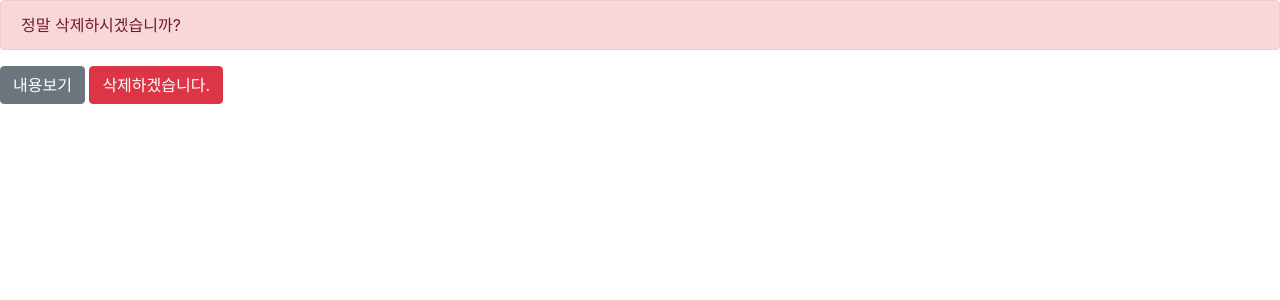
After one commit to shinhonggyu/Django_CRUD2, a Django app: page /crud2/3/delete/ in a window 1280 px wide. The commit adds this page. Shown: the top 300 px of the page. Run offline with Django 3.2, Linux system fonts and the light colour scheme; data comes from the database, SQL or seed files in the repository; both versions use the stored data as it was after the commit; some libraries are stand-ins or nearby versions.

Commit message:
post_delete_FBV

```diff
--- /dev/null
+++ b/crud2/templates/crud2/post_confirm_delete.html
@@ -0,0 +1,15 @@
+<link rel="stylesheet" href="https://stackpath.bootstrapcdn.com/bootstrap/4.5.0/css/bootstrap.min.css" integrity="sha384-9aIt2nRpC12Uk9gS9baDl411NQApFmC26EwAOH8WgZl5MYYxFfc+NcPb1dKGj7Sk" crossorigin="anonymous">
+
+<form action="" method="post">
+    {% csrf_token %}
+
+    <div class="alert alert-danger">
+        정말 삭제하시겠습니까?
+    </div>
+
+    <a href="{{ post.get_absolute_url }}" class="btn btn-secondary" >
+        내용보기
+    </a>
+    <input type="submit" value="삭제하겠습니다." class="btn btn-danger" />
+
+</form>
--- a/crud2/templates/crud2/post_detail.html
+++ b/crud2/templates/crud2/post_detail.html
@@ -15,6 +15,6 @@
 <a href="{% url 'crud2:post_edit' post.pk %}" class="btn btn-info">
     수정
 </a>
-<a href="" class="btn btn-danger">
+<a href="{% url 'crud2:post_delete' post.pk %}" class="btn btn-danger">
     삭제
 </a>
--- a/crud2/urls.py
+++ b/crud2/urls.py
@@ -8,4 +8,5 @@ urlpatterns = [
     path('', views.post_list, name='post_list'),
     path('<int:pk>/', views.post_detail, name='post_detail'),
     path('<int:pk>/edit/', views.post_edit, name='post_edit'),
+    path('<int:pk>/delete/', views.post_delete, name='post_delete'),
 ]
--- a/crud2/views.py
+++ b/crud2/views.py
@@ -47,3 +47,13 @@ def post_edit(request, pk):
     return render(request, 'crud2/post_form.html', {
         'form': form,
     })
+
+
+def post_delete(request, pk):
+    post = get_object_or_404(Post, pk=pk)
+    if request.method == 'POST':
+        post.delete()
+        return redirect('crud2:post_list')
+    return render(request, 'crud2/post_confirm_delete.html', {
+        'post': post,
+    })
```
Also changed, not shown: db.sqlite3.
